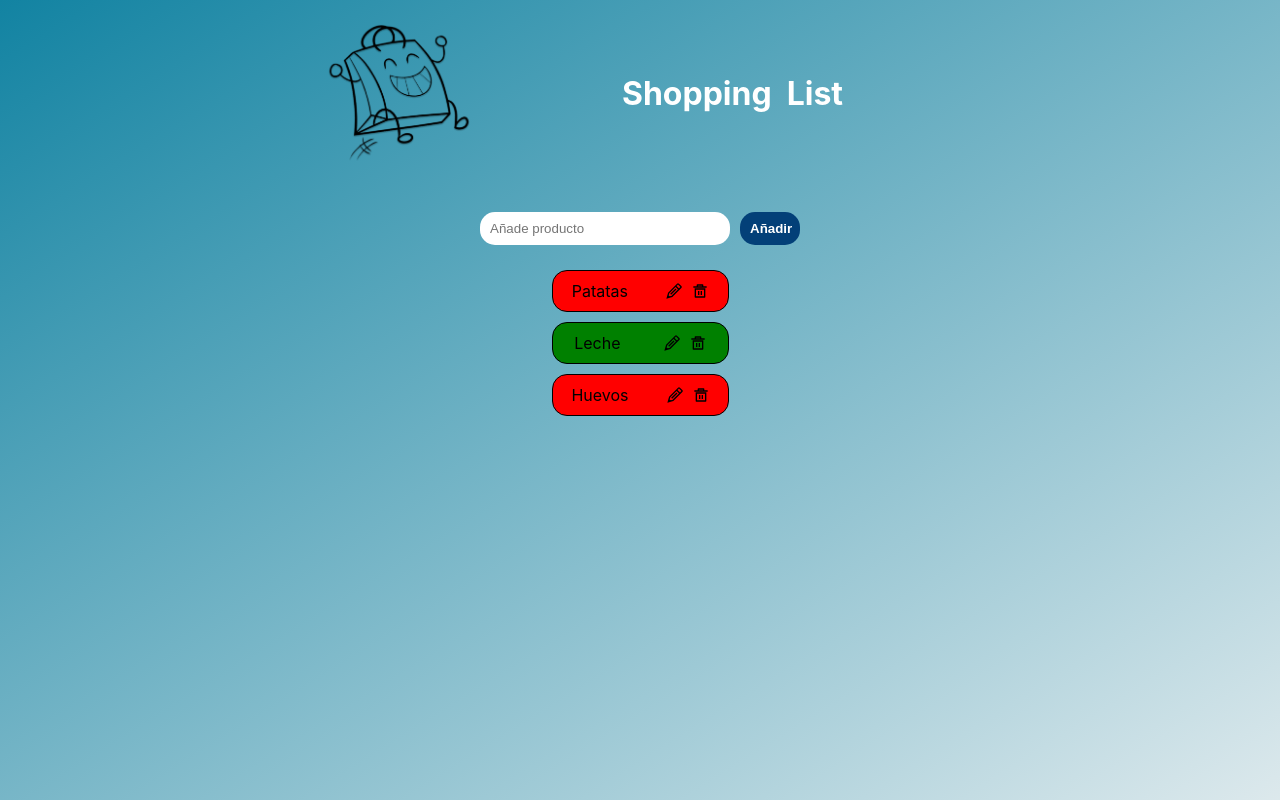
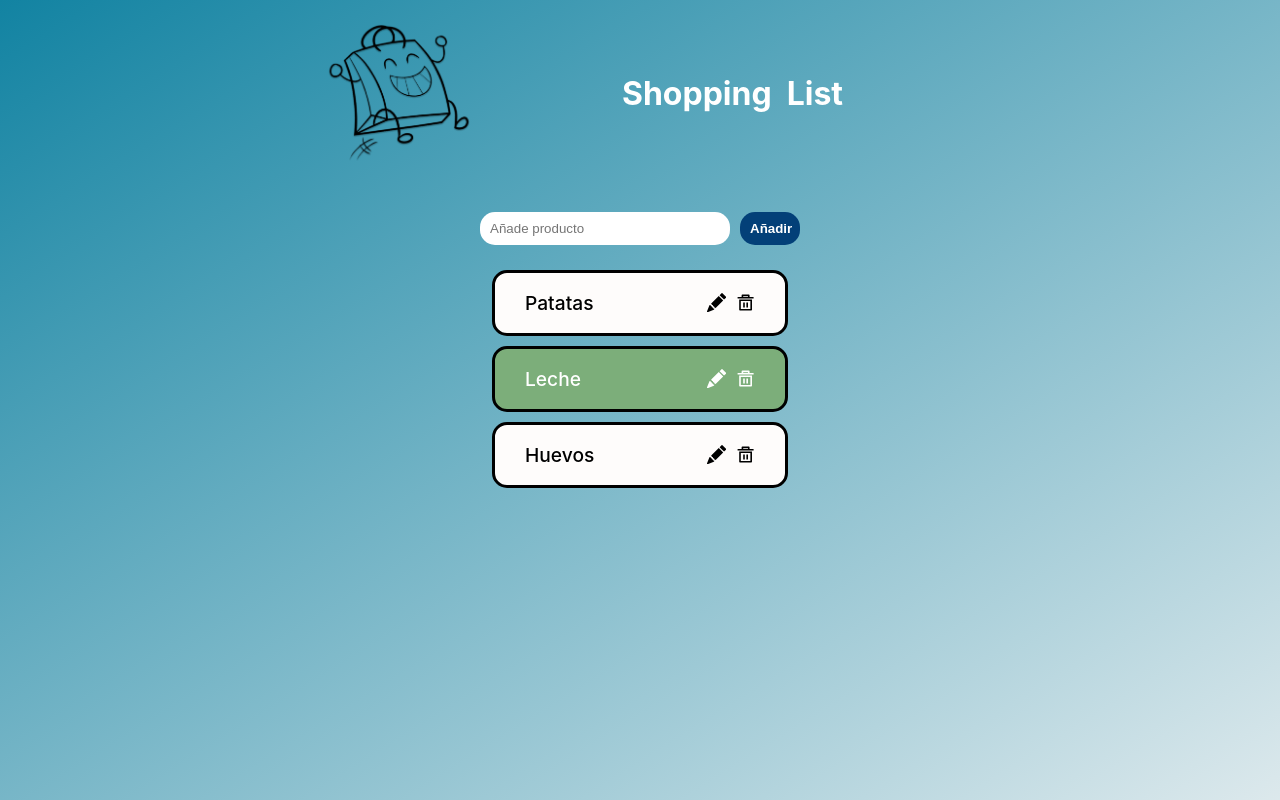
Before and after one commit to GustavoArdaya/shopping_list, a React (Create React App) app: page / in a window 1280 px wide. Built offline with nearby package versions, Linux system fonts and the light colour scheme.

Commit message:
formated item size and color

```diff
--- a/src/Componentes/Item/Item.jsx
+++ b/src/Componentes/Item/Item.jsx
@@ -1,6 +1,6 @@
 import React from 'react';
 import styles from './Item.module.css';
-import { GrEdit } from 'react-icons/gr';
+import { BsPencilFill } from 'react-icons/bs';
 import { RiDeleteBin5Line } from 'react-icons/ri';
 
 export default function Item({ item, deleteById, editById }) {
@@ -9,14 +9,14 @@ export default function Item({ item, deleteById, editById }) {
       <li
         style={
           item.isBought
-            ? { backgroundColor: 'green' }
-            : { backgroundColor: 'red' }
+            ? { backgroundColor: '#7CAE7A' }
+            : { backgroundColor: '#FEFCFB', color: 'black'}
         }
         className={styles.item}
       >
         <div>{item.name}</div>
         <div className={styles.iconsContainer}>
-          <GrEdit onClick={() => editById(item.id)} />
+          <BsPencilFill onClick={() => editById(item.id)} />
           <RiDeleteBin5Line onClick={() => deleteById(item.id)} />
           {/* <button onClick={() => editById(item.id)}>Editar</button> */}
           {/* <button onClick={() => deleteById(item.id)}>Eliminar</button> */}
--- a/src/Componentes/Item/Item.module.css
+++ b/src/Componentes/Item/Item.module.css
@@ -1,13 +1,17 @@
 .item {
-  border: solid 1px black;
   list-style: none;
-  height: 40px;
-  width: 175px;
+  color: white;
+  font-size: larger;
+  font-weight: 500;
+  height: 60px;
+  width: 230px;
   border-radius: 15px;
+  border: solid 3px black;
   display: flex;
   align-items: center;
   text-align: center;
-  justify-content: space-around;
+  justify-content: space-between;
+  padding: 0 30px;
 }
 
 .iconsContainer {
@@ -15,12 +19,16 @@
   gap: 10px;
 }
 
+.editIcon {
+  color:white;
+}
+
 /* .liContainer {
     display: flex;
     gap: 10px;
 } */
 .verde {
-  background-color: green;
+  background-color: rgba(33, 85, 33, 0.8);
 }
 .rojo {
   background-color: red;
```
